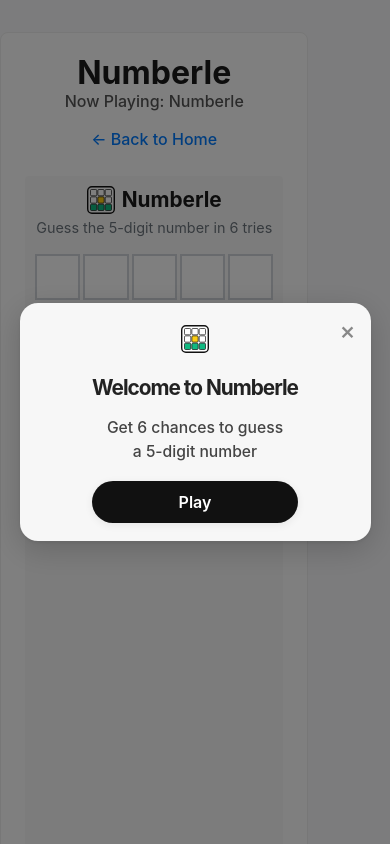
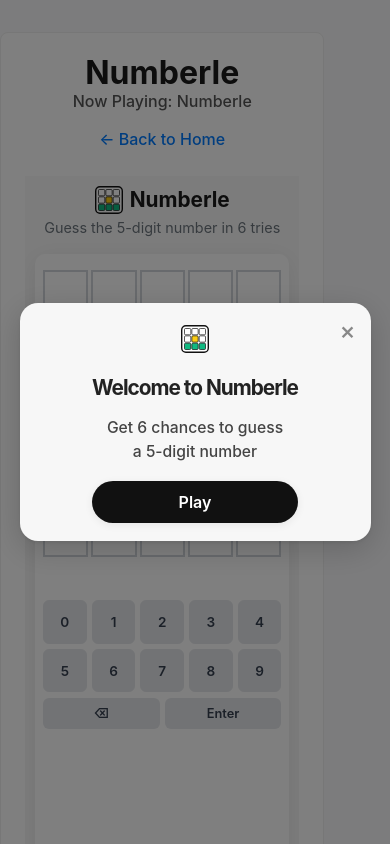
Before and after one commit to winningfungus48/GH103, a React (Vite) app: page /game/numberle in a window 390 px wide. Shown: the top 844 px of the page. Built offline with nearby package versions, Linux system fonts and the light colour scheme.

Commit message:
try to fix numberle formatting a bit

```diff
--- a/src/games/numberle/Numberle.jsx
+++ b/src/games/numberle/Numberle.jsx
@@ -344,7 +344,7 @@ const Numberle = () => {
   };
 
   return (
-    <div className="container">
+    <div className="container numberle-main-container">
       {/* Welcome Modal */}
       {showWelcomeModal && (
         <div className="welcome-overlay">
@@ -376,6 +376,7 @@ const Numberle = () => {
         <p className="subtitle">Guess the 5-digit number in 6 tries</p>
       </header>
 
+      <div className="numberle-wrapper">
         <div className="game-container">
           <div className="board">
             {board.map((row, rowIndex) => (
@@ -391,9 +392,7 @@ const Numberle = () => {
               </div>
             ))}
           </div>
-
           <div className="message">{message}</div>
-
           <div className="number-pad-container">
             <div className="number-pad">
               {[0, 1, 2, 3, 4, 5, 6, 7, 8, 9].map(num => (
@@ -415,6 +414,7 @@ const Numberle = () => {
               >
                 Enter
               </button>
+            </div>
           </div>
         </div>
       </div>
--- a/src/games/numberle/numberle-styles.css
+++ b/src/games/numberle/numberle-styles.css
@@ -791,3 +791,75 @@ h1 {
   gap: 16px;
   width: 100%;
 }
+
+.numberle-main-container {
+  min-height: 100vh;
+  display: flex;
+  flex-direction: column;
+  background: inherit;
+}
+
+.numberle-wrapper {
+  flex: 1;
+  display: flex;
+  flex-direction: column;
+  align-items: center;
+  justify-content: center;
+  width: 100%;
+  max-width: 600px;
+  margin: 0 auto;
+  background: var(--background, #fff);
+  box-shadow: 0 4px 24px rgba(0,0,0,0.08);
+  border-radius: 18px;
+  padding: 2.5rem 2rem;
+  min-height: 60vh;
+  box-sizing: border-box;
+}
+
+@media (max-width: 700px) {
+  .numberle-wrapper {
+    max-width: 100%;
+    padding: 1.25rem 1rem;
+    border-radius: 10px;
+  }
+  .game-container {
+    flex-direction: column;
+    align-items: stretch;
+    justify-content: flex-start;
+  }
+}
+
+@media (max-width: 480px) {
+  .numberle-wrapper {
+    padding: 1rem 0.5rem;
+    min-height: 70vh;
+  }
+  .game-container {
+    flex-direction: column;
+    align-items: stretch;
+    justify-content: flex-start;
+  }
+}
+
+/* Ensure the board and keypad stack vertically on small screens */
+@media (max-width: 700px) {
+  .game-container {
+    flex-direction: column;
+    align-items: center;
+  }
+  .board, .number-pad-container {
+    max-width: 100%;
+    width: 100%;
+  }
+}
+
+/* Allow vertical scroll if needed on short screens */
+@media (max-height: 600px) {
+  .numberle-main-container {
+    min-height: 100vh;
+    overflow-y: auto;
+  }
+  .numberle-wrapper {
+    min-height: 80vh;
+  }
+}
```
Lines whose indentation alone changed are shown as unchanged.
